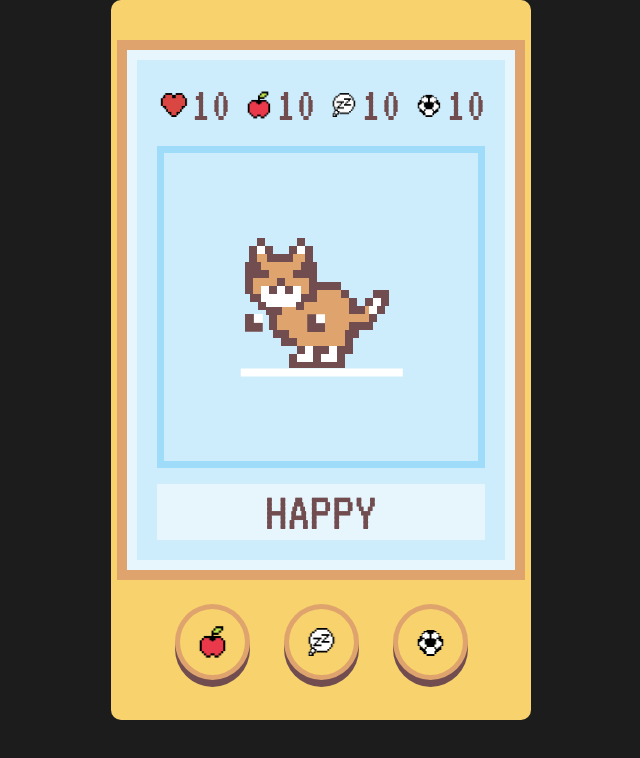
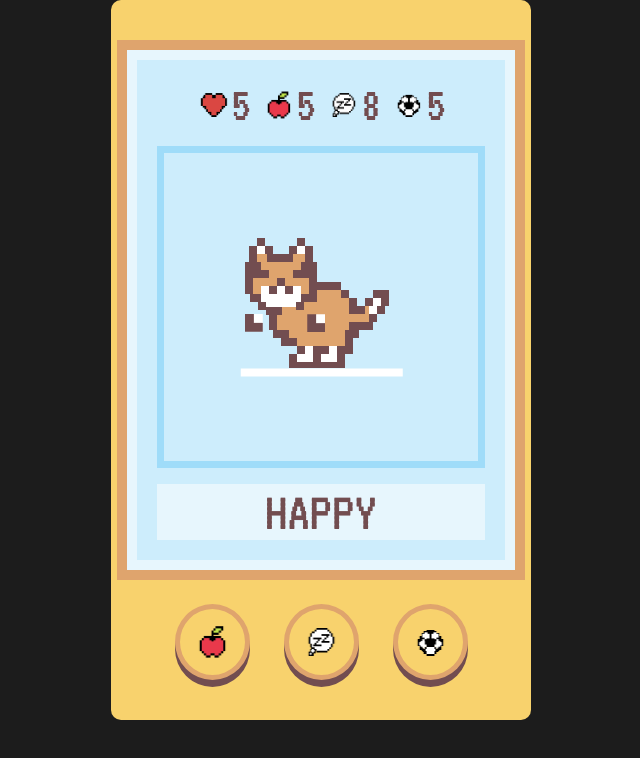
Before and after one commit to AniaPiWo/tamagotchi, a plain HTML site: page index.html in a window 1280 px wide. Shown: the whole page, without its empty margins (319-959 px from the left). Drawn offline with Linux system fonts and the light colour scheme.

Commit message:
feast/life params

```diff
--- a/app.js
+++ b/app.js
@@ -3,11 +3,5 @@ import Game from "./js/game.js";
 document.addEventListener("DOMContentLoaded", () => {
   const game = new Game();
 
-  // Start game
-  game.start({
-    healthElement: ".health",
-    hungerElement: ".hunger",
-    energyElement: ".energy",
-    funElement: ".fun",
-  });
+  game.start();
 });
--- a/index.html
+++ b/index.html
@@ -6,28 +6,25 @@
   </head>
   <body>
     <div class="gameBoy">
-      <!--   This is the code fragment that I completed on previous PR that covers task requirements  -->
       <div class="screen">
         <div class="paramsBox">
           <p class="bar">
             <img src="./img/IconHealth.png" alt="heart" /><span
-              class="health"
+              id="health"
             ></span>
           </p>
           <p class="bar">
             <img src="./img/IconHunger.png" alt="apple" /><span
-              class="hunger"
+              id="hunger"
             ></span>
           </p>
           <p class="bar">
             <img src="./img/IconSleep.png" alt="sleep" /><span
-              class="energy"
+              id="energy"
             ></span>
           </p>
           <p class="bar">
-            <img src="./img/IconFun.png" alt="football" /><span
-              class="fun"
-            ></span>
+            <img src="./img/IconFun.png" alt="football" /><span id="fun"></span>
           </p>
         </div>
         <div class="heroBox">
--- a/js/game.js
+++ b/js/game.js
@@ -5,13 +5,40 @@ export default class Game {
     this.tamagotchi = new Tamagotchi();
   }
 
-  start = ({ healthElement, hungerElement, energyElement, funElement }) => {
-    this.tamagotchi.mount({
-      healthElement,
-      hungerElement,
-      energyElement,
-      funElement,
-    });
-    console.log("Game started");
-  };
+  updateParams(healthSpan, hungerSpan, energySpan, funSpan) {
+    healthSpan.textContent = this.tamagotchi.health.value;
+    hungerSpan.textContent = this.tamagotchi.hunger.value;
+    energySpan.textContent = this.tamagotchi.energy.value;
+    funSpan.textContent = this.tamagotchi.fun.value;
+  }
+
+  start() {
+    const healthSpan = document.getElementById("health");
+    const hungerSpan = document.getElementById("hunger");
+    const energySpan = document.getElementById("energy");
+    const funSpan = document.getElementById("fun");
+    this.updateParams(healthSpan, hungerSpan, energySpan, funSpan);
+
+    this.interval = setInterval(() => {
+      this.tamagotchi.decreaseParams(this.tamagotchi.health, 1);
+      this.tamagotchi.decreaseParams(this.tamagotchi.hunger, 1);
+      this.tamagotchi.decreaseParams(this.tamagotchi.fun, 1);
+      if (
+        this.tamagotchi.hunger.value <= 0 ||
+        this.tamagotchi.energy.value <= 0
+      ) {
+        this.tamagotchi.decreaseParams(this.tamagotchi.health, 2);
+      }
+
+      this.updateParams(healthSpan, hungerSpan, energySpan, funSpan);
+    }, 1000);
+
+    this.energyInterval = setInterval(() => {
+      this.tamagotchi.decreaseParams(this.tamagotchi.energy, 1);
+      if (this.tamagotchi.fun.value <= 0) {
+        this.tamagotchi.decreaseParams(this.tamagotchi.energy, 2);
+      }
+      this.updateParams(healthSpan, hungerSpan, energySpan, funSpan);
+    }, 2000);
+  }
 }
--- a/js/modules/tamagotchi.js
+++ b/js/modules/tamagotchi.js
@@ -1,21 +1,13 @@
 export default class Tamagotchi {
   constructor() {
-    this.health = { value: 10, importance: 1 };
-    this.hunger = { value: 10, importance: 3 };
-    this.energy = { value: 10, importance: 2 };
-    this.fun = { value: 10, importance: 4 };
-    console.log("Tamagotchi initialized");
+    this.health = { name: "health", value: 10, importance: 1 };
+    this.hunger = { name: "hunger", value: 10, importance: 3 };
+    this.energy = { name: "energy", value: 10, importance: 2 };
+    this.fun = { name: "fun", value: 10, importance: 4 };
   }
-
-  displayElement = (elementSelector, property) => {
-    const displayElement = document.querySelector(elementSelector);
-    displayElement.innerText = this[property].value;
-  };
-
-  mount = ({ healthElement, hungerElement, energyElement, funElement }) => {
-    this.displayElement(healthElement, "health");
-    this.displayElement(hungerElement, "hunger");
-    this.displayElement(energyElement, "energy");
-    this.displayElement(funElement, "fun");
-  };
+  decreaseParams(param, amount) {
+    param.value -= amount;
+    if (param.value <= 0) param.value = 0;
+    console.log(`${param.name}: `, param.value);
+  }
 }
```
